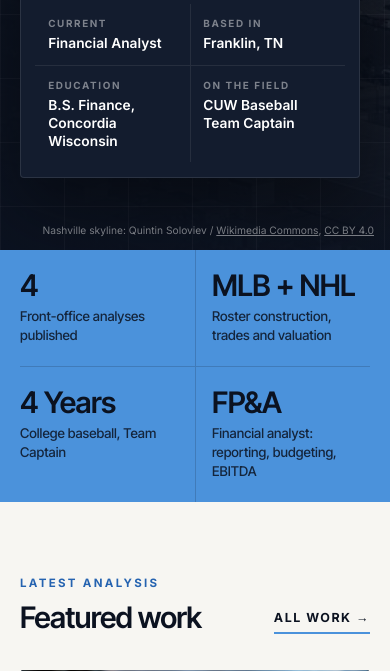
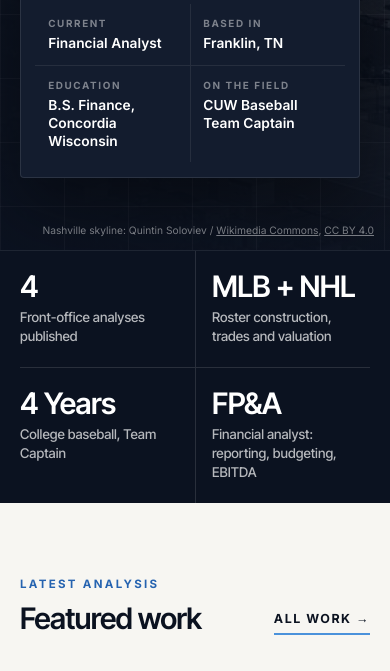
Before and after one commit to kylelflynn2/vsc-blog, a Flask app: page / in a window 390 px wide. Shown: the part 1202-1873 px from the top of the page. Run offline with Flask 3, Linux system fonts and the light colour scheme; some web fonts are replaced.

Commit message:
Home: navy credential band with white text to blend into hero
Co-Authored-By: Claude Opus 5.5 <noreply@anthropic.com>

```diff
--- a/templates/index.html
+++ b/templates/index.html
@@ -120,15 +120,15 @@
   @media (prefers-reduced-motion: reduce) { .hp-anim { animation: none; } .hp-btn:hover { transform: none; } }
 
   /* ── CREDENTIAL BAND ── */
-  .hp-band { background: var(--gold); color: var(--ink); }
+  .hp-band { background: var(--ink); color: var(--white); border-top: 1px solid rgba(255,255,255,0.08); }
   .hp-band-inner {
     max-width: 1240px; margin: 0 auto; padding: 0 2rem;
     display: grid; grid-template-columns: repeat(4, 1fr);
   }
-  .hp-band-item { padding: 1.6rem 1.5rem; border-left: 1px solid rgba(11,18,32,0.18); }
+  .hp-band-item { padding: 1.6rem 1.5rem; border-left: 1px solid rgba(255,255,255,0.12); }
   .hp-band-item:first-child { border-left: none; padding-left: 0; }
   .hp-band-value { font-family: var(--modern); font-weight: 600; font-size: 1.85rem; line-height: 1; letter-spacing: -0.02em; }
-  .hp-band-label { font-family: var(--modern); font-size: 0.84rem; font-weight: 500; line-height: 1.4; margin-top: 0.45rem; opacity: 0.85; }
+  .hp-band-label { font-family: var(--modern); font-size: 0.84rem; font-weight: 500; line-height: 1.4; margin-top: 0.45rem; color: rgba(255,255,255,0.7); }
 
   /* ── SECTIONS ── */
   .hp-section { max-width: 1240px; margin: 0 auto; padding: 6rem 2rem 0; }
@@ -222,7 +222,7 @@
     .hp-band-inner { grid-template-columns: repeat(2, 1fr); padding: 0 1.25rem; }
     .hp-band-item { padding: 1.3rem 1rem; }
     .hp-band-item:nth-child(3) { border-left: none; padding-left: 0; }
-    .hp-band-item:nth-child(n+3) { border-top: 1px solid rgba(11,18,32,0.18); }
+    .hp-band-item:nth-child(n+3) { border-top: 1px solid rgba(255,255,255,0.12); }
     .hp-band-item:nth-child(2) { padding-right: 0; }
     .hp-section { padding: 4.5rem 1.25rem 0; }
     .hp-feature { grid-template-columns: 1fr; }
```
